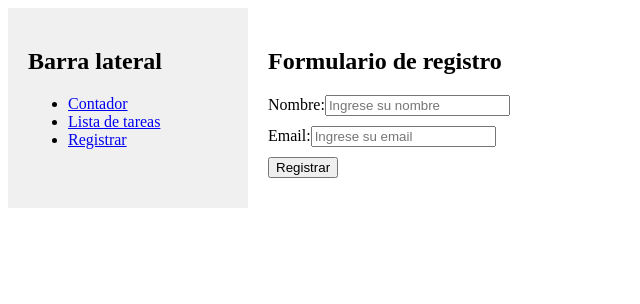
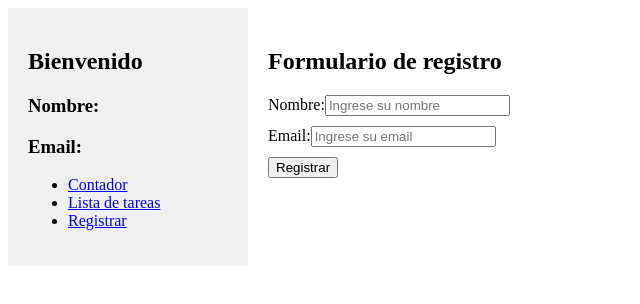
Before and after one commit to Frandpj/vue-project, a Vue app: page /registrar in a window 1280 px wide. Shown: the top 304 px of the page, without its empty margins (0-640 px from the left). Built offline with nearby package versions, Linux system fonts and the light colour scheme.

Commit message:
Crea Store de Pinnie para almacenar los datos de registro

```diff
--- a/src/components/Sidebar.vue
+++ b/src/components/Sidebar.vue
@@ -1,6 +1,8 @@
 <template>
     <div class="sidebar">
-        <h2>Barra lateral</h2>
+        <h2>Bienvenido</h2>
+        <h3>Nombre: {{ nombre }}</h3>
+        <h3>Email: {{ email }}</h3>
         <ul>
             <li>
                 <router-link to="/contador">Contador</router-link>
@@ -15,6 +17,20 @@
     </div>
 </template>
 <script setup>
+import { useRegistrarStore } from '@/modules/registro/stores/registrarStore';
+import { ref, watch } from 'vue';
+
+const registrarStore = useRegistrarStore();
+const nombre = ref(registrarStore.nombre.value)
+const email = ref(registrarStore.email.value)
+
+watch(() => registrarStore.nombre, (newValue) => {
+    nombre.value = newValue
+});
+
+watch(() => registrarStore.email, (newValue) => {
+    email.value = newValue
+});
 
 </script>
 <style scoped>
--- /dev/null
+++ b/src/modules/registro/stores/registrarStore.js
@@ -0,0 +1,14 @@
+import { defineStore } from "pinia";
+import { ref } from "vue";
+
+export const useRegistrarStore = defineStore('registrar', () => {
+    const nombre = ref('');
+    const email = ref('');
+
+    const guardarRegistro = (nombreForm, emailForm) => {
+        nombre.value = nombreForm;
+        email.value = emailForm;
+    }
+
+    return {nombre, email, guardarRegistro}
+});
--- a/src/modules/registro/views/RegistrarView.vue
+++ b/src/modules/registro/views/RegistrarView.vue
@@ -4,12 +4,12 @@
         <Form :validation-schema="schema" @submit="onSubmit">
             <div class="form">
                 <label for="nombre">Nombre:</label>
-                <Field type="text" name="nombre" id="nombre" placeholder="Ingrese su nombre" />
+                <Field v-model="nombre" type="text" name="nombre" id="nombre" placeholder="Ingrese su nombre" />
                 <ErrorMessage name="nombre"></ErrorMessage>
             </div>
             <div class="form">
                 <label for="email">Email:</label>
-                <Field type="email" name="email" id="email" placeholder="Ingrese su email" />
+                <Field v-model="email" type="email" name="email" id="email" placeholder="Ingrese su email" />
                 <ErrorMessage name="email"></ErrorMessage>
             </div>
             <div class="form">
@@ -21,8 +21,16 @@
 <script setup>
 import { Field, Form, ErrorMessage } from 'vee-validate';
 import { schema } from '../schemas/validationSchema';
+import { useRegistrarStore } from '../stores/registrarStore';
+import { ref } from 'vue';
+
+const registrarStore = useRegistrarStore();
+
+const nombre = ref('');
+const email = ref('');
 
 const onSubmit = () => {
+    registrarStore.guardarRegistro(nombre.value, email.value)
     console.log('Se ha enviado el formulario');
 }
 </script>
```
